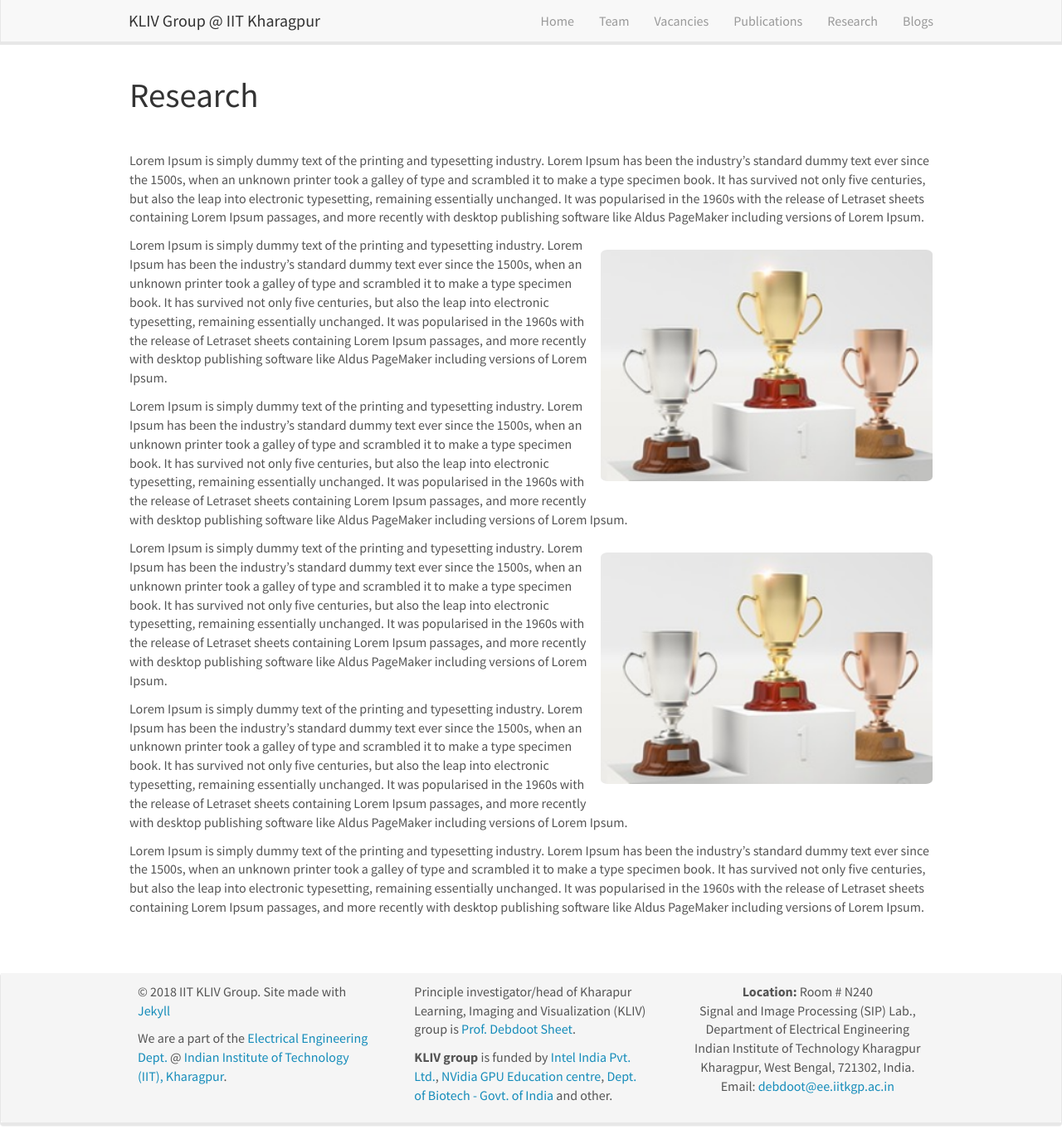
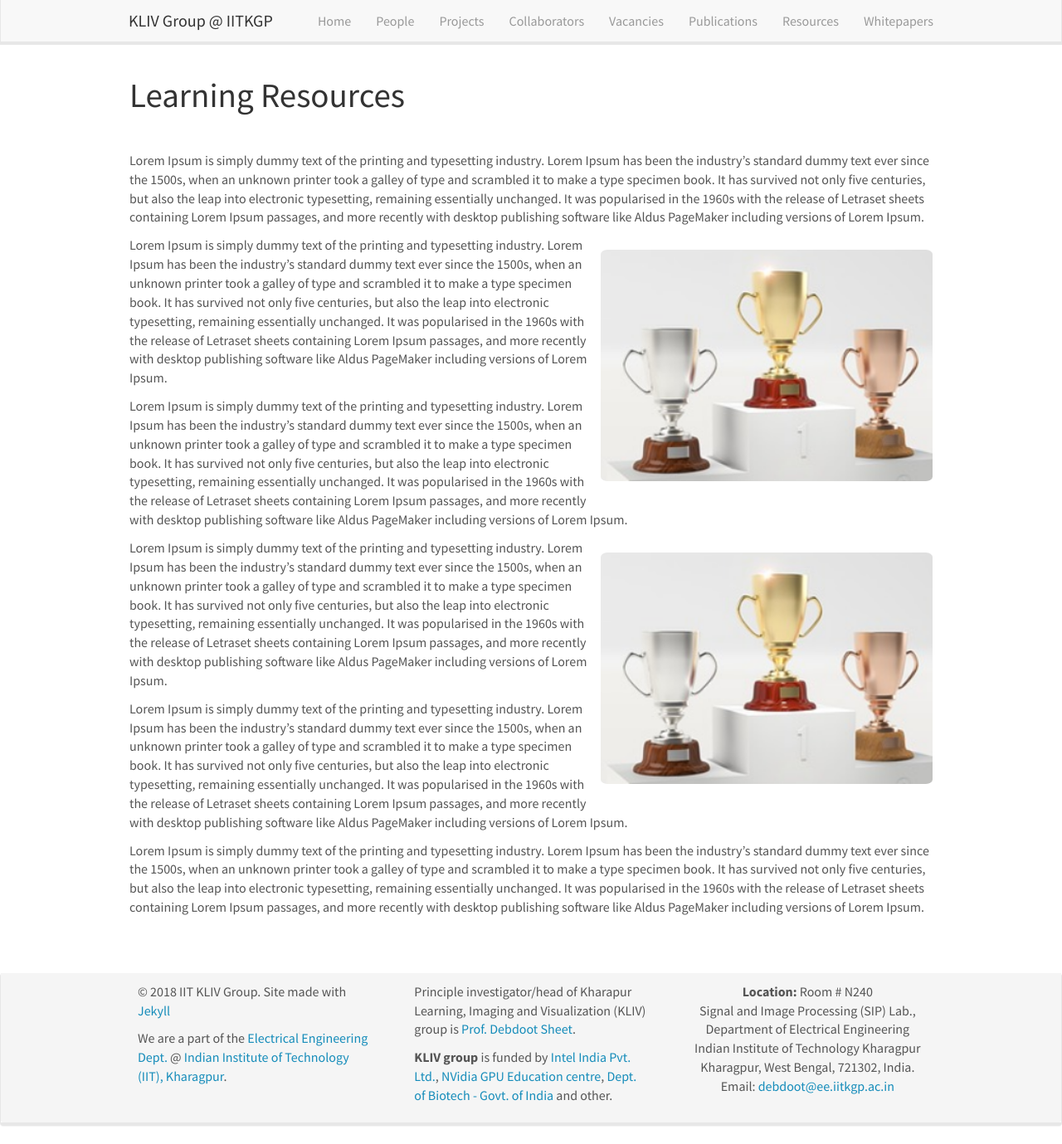
Before and after one commit to iitkliv/tempsite, a Jekyll site: the page built from _pages/resources.md, in a window 1280 px wide and 1379 px high. Shown: the whole window at 83% size. Built offline with Jekyll 4.4.1, drawn with Linux system fonts in a browser that asks for light colours; nearby versions of some CDN libraries.

Commit message:
broad changes suggested by sir

```diff
--- a/_includes/header.html
+++ b/_includes/header.html
@@ -7,16 +7,18 @@
 		<span class="icon-bar"></span>
 	  </button>
 
-    <a class="navbar-brand" href="{{ site.url }}{{ site.baseurl }}/">KLIV Group @ IIT Kharagpur</a>
+    <a class="navbar-brand" href="{{ site.url }}{{ site.baseurl }}/">KLIV Group @ IITKGP</a>
 	</div>
 	<div class="collapse navbar-collapse" id="navbar-collapse-1">
 	  <ul class="nav navbar-nav navbar-right">
 		<li><a href="{{ site.url }}{{ site.baseurl }}/">Home</a></li>
-		<li><a href="{{ site.url }}{{ site.baseurl }}/team">Team</a></li>
+		<li><a href="{{ site.url }}{{ site.baseurl }}/people">People</a></li>
+		<li><a href="{{ site.url }}{{ site.baseurl }}/projects">Projects</a></li>
+		<li><a href="{{ site.url }}{{ site.baseurl }}/collab">Collaborators</a></li>
 		<li><a href="{{ site.url }}{{ site.baseurl }}/vacancies">Vacancies</a></li>
 		<li><a href="{{ site.url }}{{ site.baseurl }}/publications">Publications</a></li>
-		<li><a href="{{ site.url }}{{ site.baseurl }}/research">Research</a></li>
-		<li><a href="{{ site.url }}{{ site.baseurl }}/blogs">Blogs</a></li>
+		<li><a href="{{ site.url }}{{ site.baseurl }}/resources">Resources</a></li>
+		<li><a href="{{ site.url }}{{ site.baseurl }}/whitepapers">Whitepapers</a></li>
 	  </ul>
 	</div>
   </div>
--- a/_pages/research.md
+++ b/_pages/resources.md
@@ -1,12 +1,12 @@
 ---
-title: "KLIV - Research"
+title: "KLIV - Learning Resources"
 layout: textlay
 excerpt: "KLIV Group at IIT Kharagpur"
 sitemap: false
-permalink: /research/
+permalink: /resources/
 ---
 
-# Research
+# Learning Resources
 
 <br>
 
```
Also changed, not shown: _pages/blogs.md (+2 -2 lines), _pages/collab.md (added, +29 -0 lines), _pages/people.md (renamed from _pages/team.md, +1 -1 lines), _pages/projects.md (added, +23 -0 lines).
